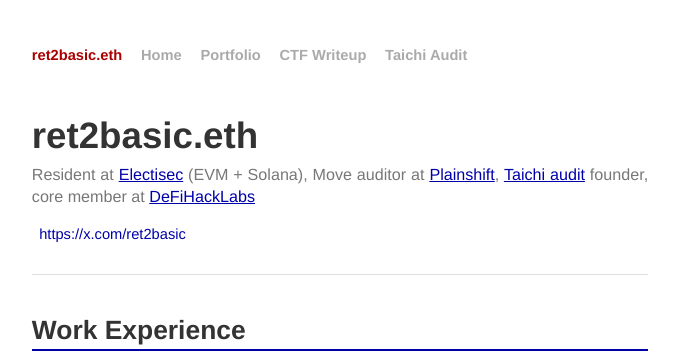
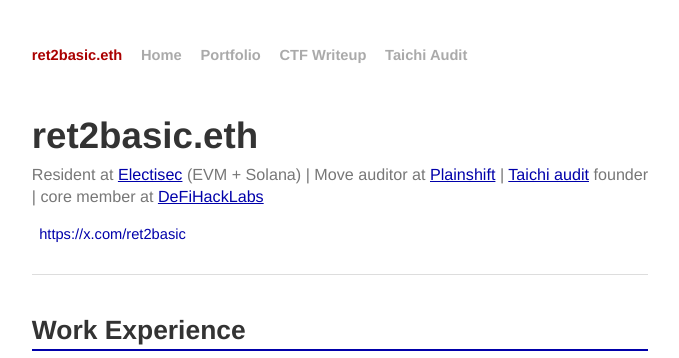
Before and after one commit to ret2basic/ret2basic.github.io, a Jekyll site: the page built from index.html, in a window 1280 px wide and 900 px high. Shown: the top 358 px of the window, without its empty margins (300-979 px from the left). Built offline with Jekyll 4.4.1, drawn with Linux system fonts in a browser that asks for light colours.

Commit message:
Format tagline with separators

```diff
--- a/index.html
+++ b/index.html
@@ -6,7 +6,7 @@
 <div id="home">
   <section class="hero">
     <h1>ret2basic.eth</h1>
-    <p class="tagline">Resident at <a href="https://electisec.com/team" target="_blank">Electisec</a> (EVM + Solana), Move auditor at <a href="https://plainshift.io/" target="_blank">Plainshift</a>, <a href="https://taichiaudit.com/" target="_blank">Taichi audit</a> founder, core member at <a href="https://defihacklabs.io/" target="_blank">DeFiHackLabs</a></p>
+    <p class="tagline">Resident at <a href="https://electisec.com/team" target="_blank">Electisec</a> (EVM + Solana) | Move auditor at <a href="https://plainshift.io/" target="_blank">Plainshift</a> | <a href="https://taichiaudit.com/" target="_blank">Taichi audit</a> founder | core member at <a href="https://defihacklabs.io/" target="_blank">DeFiHackLabs</a></p>
 
     <div class="contact-links">
       <a href="https://x.com/ret2basic" target="_blank">https://x.com/ret2basic</a>
```
